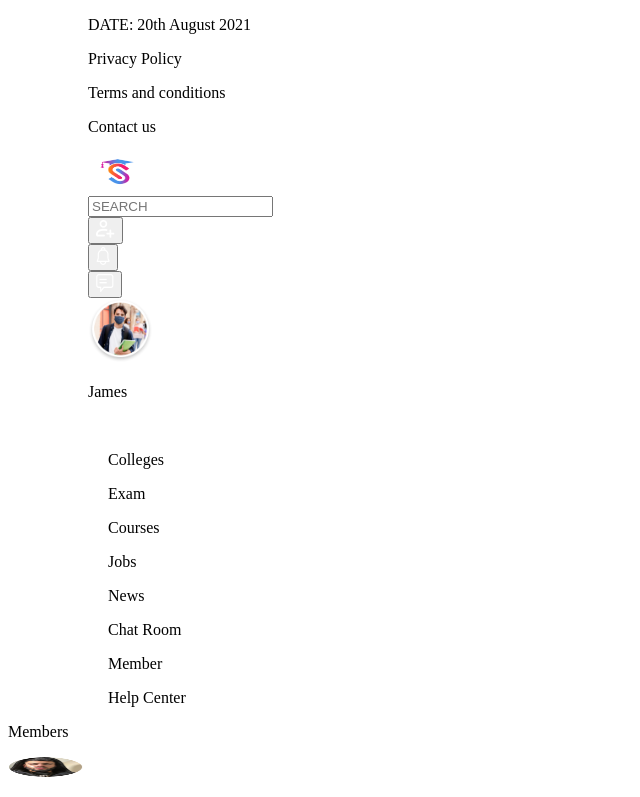
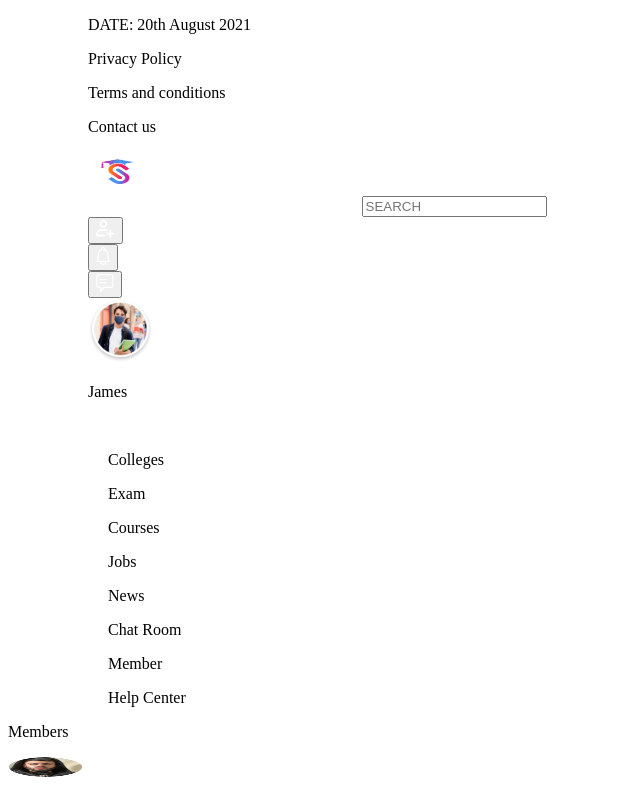
Before and after one commit to reactexcel/stulink, a Next.js app: page /members in a window 1280 px wide. Shown: the top 797 px of the page, without its empty margins (0-640 px from the left). Built offline with nearby package versions, Linux system fonts and the light colour scheme.

Commit message:
fixed header issue

```diff
--- a/Components/Common/Navbar.js
+++ b/Components/Common/Navbar.js
@@ -41,21 +41,20 @@ const SecondSection = ({ isLoggedin }) => {
   };
   return (
     <div className="bg-blue-950">
-      <div className=" navbarSection navbarsection3">
-        <div className="flex py-1">
-          <div className='flex navbarSubSection1'>
-            <div className="my-auto flex w-1/4">
+      <div className=" navbarSection">
+        <div className="flex py-1 justify-between">
+          <div className="my-auto flex">
             <Link href="/">
               <img
                 src={logo}
                 alt="STULINK"
                 height="40px"
                 width="200px"
-                  className=" h-16 -ml-4"
+                className=" h-16 "
               />
             </Link>
           </div>
-            <div className="my-auto w-3/4">
+          <div className="my-auto w-1/2 searchBar">
             <form onSubmit={handleSubmit}>
               <input
                 placeholder="SEARCH"
@@ -65,10 +64,9 @@ const SecondSection = ({ isLoggedin }) => {
               />
             </form>
           </div>
-          </div>
-          <div className="my-auto flex justify-end navbarSubSection2">
+          <div className="my-auto flex justify-end ">
             {!isLoggedin ? (
-              <div className="flex justify-center w-full pl-6">
+              <div className="flex justify-center pr-4">
                 <button className="flex text-white border border-white rounded-full text-2xl mx-2 py-2 px-4 transition duration-300 transform hover:-translate-y-1 hover:scale-105">
                   <img
                     src={login}
@@ -94,8 +92,8 @@ const SecondSection = ({ isLoggedin }) => {
                 </button>
               </div>
             ) : (
-              <div className="flex justify-between w-full pl-6 pr-4">
-                <div className="flex justify-between w-2/3 px-8 my-auto text-white">
+              <div className="flex justify-between pr-4">
+                <div className="flex justify-between w-2/3 pr-8 my-auto text-white">
                   <div>
                     <button onClick={() => setPopup("friends")}>
                       <img src="/img/friends-icon.png" alt="" />
--- a/styles/navbar.scss
+++ b/styles/navbar.scss
@@ -3,6 +3,10 @@
     margin: auto;
     padding-right: 80px;
     padding-left: 80px;
+    .searchBar{
+        max-width: 557px;
+        margin: auto;
+    }
 }
 .navbarSection3{
     max-width: 1260px;
@@ -10,11 +14,3 @@
     padding-right: 100px;
     padding-left: 100px;
 }
-.navbarsection3{
-    .navbarSubSection1{
-        width: 72%;
-    }
-    .navbarSubSection2{
-        width: 28% ;
-    }
-}
```
Lines whose indentation alone changed are shown as unchanged.
